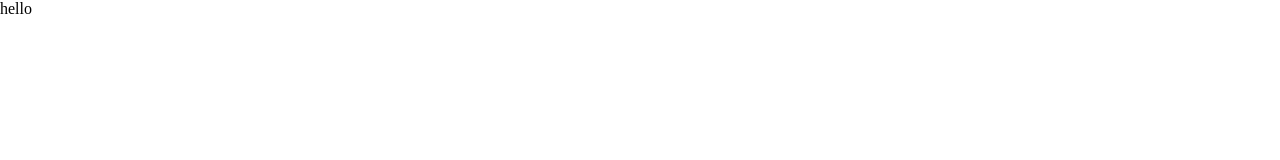
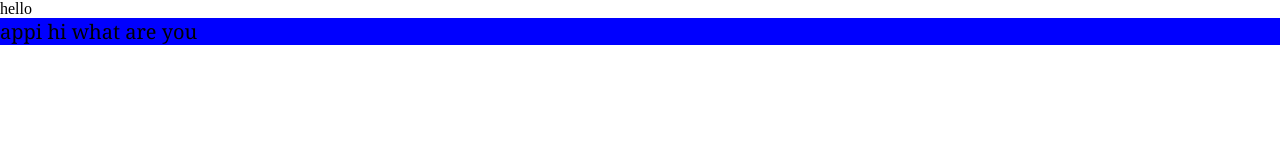
Before and after one commit to srivathsa007/html_practice, a plain HTML site: page test.html in a window 1280 px wide. Drawn offline with Linux system fonts and the light colour scheme.

Commit message:
appi text added

```diff
--- a/test.html
+++ b/test.html
@@ -8,5 +8,8 @@
 </head>
 <body style="margin: 0%;">
     hello
+    <div style="background-color: blue;font-family: Georgia, 'Times New Roman', Times, serif;font-size: 20px;">
+        appi hi what are you
+    </div>
 </body>
 </html>
```
